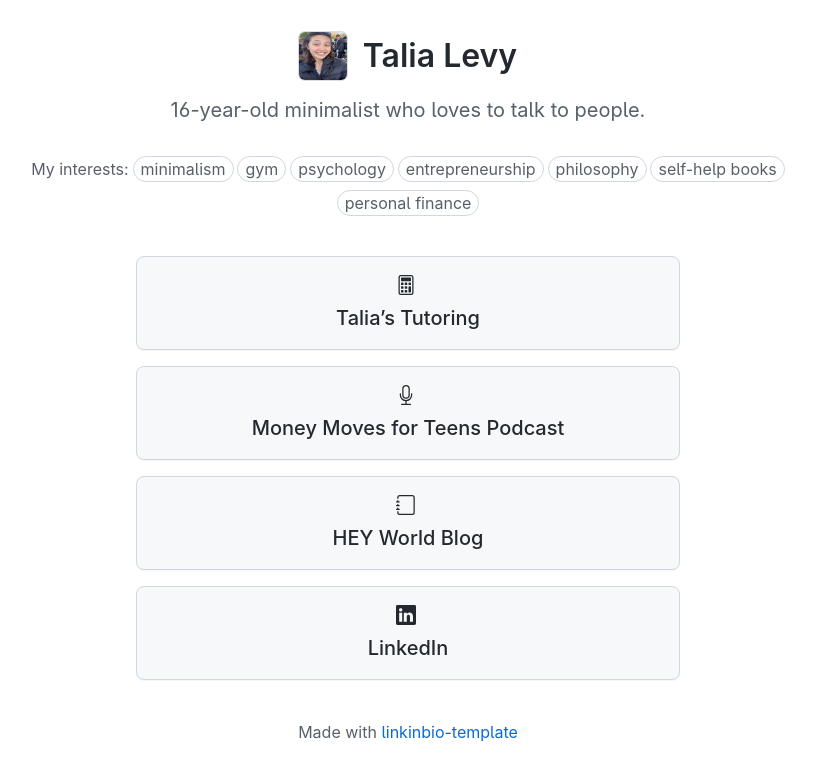
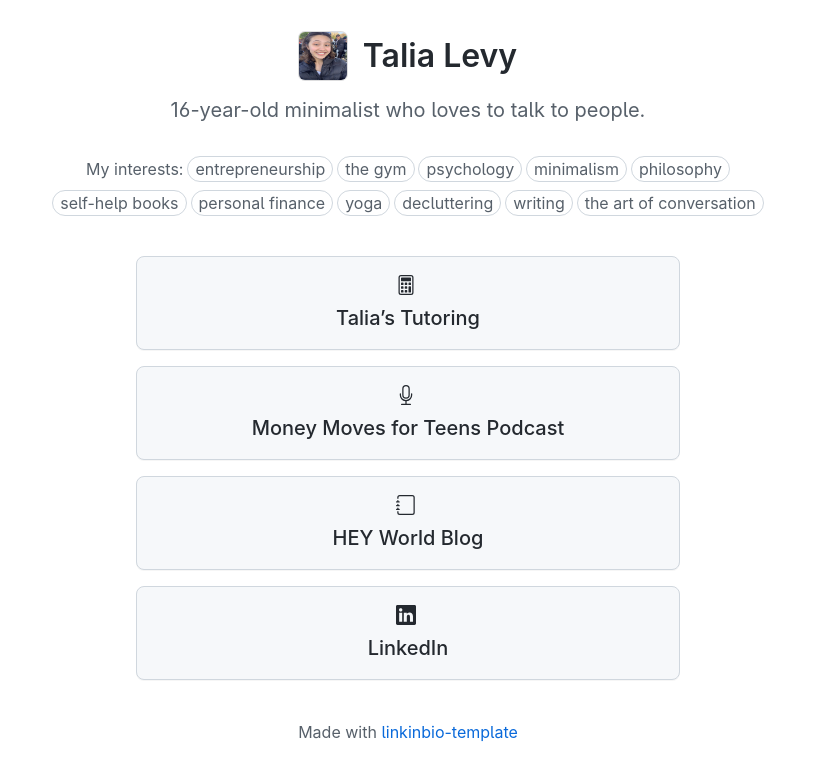
Before and after one commit to tslevy/linkinbio, a Jekyll site: the page built from index.md, in a window 1280 px wide. Shown: the top 781 px of the page, without its empty margins (232-1048 px from the left). Built offline with Jekyll 4.4.1, drawn with Linux system fonts in a browser that asks for light colours; our own code applies the rules of GitHub Pages for plain Markdown files.

Commit message:
Update interests.yml

```diff
--- a/_data/interests.yml
+++ b/_data/interests.yml
@@ -1,7 +1,11 @@
+- entrepreneurship
+- the gym
+- psychology
 - minimalism
-- gym
-- psychology
-- entrepreneurship
 - philosophy
 - self-help books
 - personal finance
+- yoga
+- decluttering
+- writing
+- the art of conversation
```
